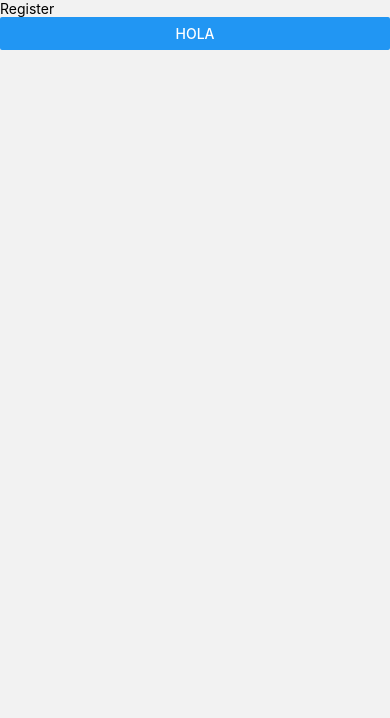
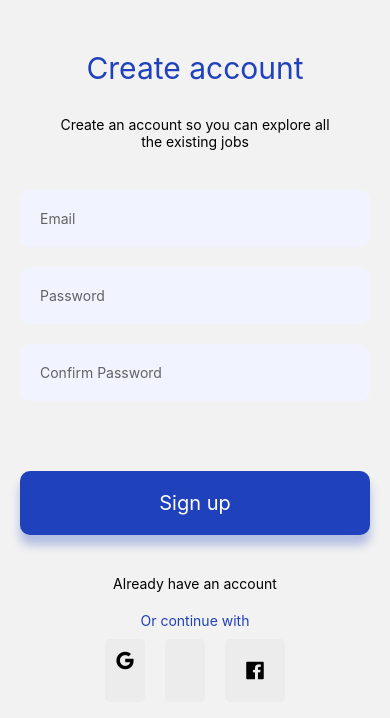
Before and after one commit to Jwilv/tw-reactnative, a React Native app: screen /Register in a window 390 px wide. Shown: the top 718 px of the page. Built offline with nearby package versions, Linux system fonts and the light colour scheme.

Commit message:
Creacion del register

```diff
--- a/components/AppTextInput.js
+++ b/components/AppTextInput.js
@@ -8,7 +8,7 @@ import {
   import React, { useState } from "react";
 
   export default function AppTextInput({ ...otherProps }) {
-    const [focused, setFocused] = useState<boolean>(false);
+    const [focused, setFocused] = useState(false);
     return (
       <TextInput
         onFocus={() => setFocused(true)}
--- a/screens/RegisterScreen.js
+++ b/screens/RegisterScreen.js
@@ -1,14 +1,168 @@
-import React from 'react';
-import { StyleSheet, Text, View, Image, ScrollView, Button} from 'react-native';
+import {
+    SafeAreaView,
+    StyleSheet,
+    Text,
+    TextInput,
+    TouchableOpacity,
+    View,
+  } from "react-native";
+  import React from "react";
+  import { Ionicons } from "@expo/vector-icons";
+  import { NativeStackScreenProps } from "@react-navigation/native-stack";
+  import AppTextInput from "../components/AppTextInput";
 
 
-export default function RegisterScreen({navigation}) {
-  return (
-    <>
-        <Text>Register</Text>
-        <Button
-          title='hola'
-          onPress={() => {navigation.navigate('Hoe')}}/>
-    </>
-  );
-}
+  export default function LoginScreen({navigation}) {
+    return (
+      <SafeAreaView>
+        <View
+          style={{
+            padding: 20,
+          }}
+        >
+          <View
+            style={{
+              alignItems: "center",
+            }}
+          >
+            <Text
+              style={{
+                fontSize: 30,
+                color: '#1F41BB',
+                marginVertical: 30,
+              }}
+            >
+              Create account
+            </Text>
+            <Text
+              style={{
+                fontSize: 14,
+                maxWidth: "80%",
+                textAlign: "center",
+              }}
+            >
+              Create an account so you can explore all the existing jobs
+            </Text>
+          </View>
+          <View
+            style={{
+              marginVertical: 30,
+            }}
+          >
+            <AppTextInput placeholder="Email" />
+            <AppTextInput placeholder="Password" />
+            <AppTextInput placeholder="Confirm Password" />
+          </View>
+
+          <TouchableOpacity
+            style={{
+              padding: 20,
+              backgroundColor: '#1F41BB',
+              marginVertical: 30,
+              borderRadius: 10,
+              shadowColor: '#1F41BB',
+              shadowOffset: {
+                width: 0,
+                height: 10,
+              },
+              shadowOpacity: 0.3,
+              shadowRadius: 10,
+            }}
+          >
+            <Text
+              style={{
+                color: '#fff',
+                textAlign: "center",
+                fontSize: 20,
+              }}
+            >
+              Sign up
+            </Text>
+          </TouchableOpacity>
+          <TouchableOpacity
+            onPress={() => navigate("Login")}
+            style={{
+              padding: 10,
+            }}
+          >
+            <Text
+              style={{
+                color: '#000',
+                textAlign: "center",
+                fontSize: 14,
+              }}
+            >
+              Already have an account
+            </Text>
+          </TouchableOpacity>
+
+          <View
+            style={{
+              marginVertical: 10,
+            }}
+          >
+            <Text
+              style={{
+                color: '#1F41BB',
+                textAlign: "center",
+                fontSize: 14,
+              }}
+            >
+              Or continue with
+            </Text>
+
+            <View
+              style={{
+                marginTop: 10,
+                flexDirection: "row",
+                justifyContent: "center",
+              }}
+            >
+              <TouchableOpacity
+                style={{
+                  padding: 10,
+                  backgroundColor: '#ECECEC',
+                  borderRadius: 5,
+                  marginHorizontal: 10,
+                }}
+              >
+                <Ionicons
+                  name="logo-google"
+                  color={'#000'}
+                  size={20}
+                />
+              </TouchableOpacity>
+              <TouchableOpacity
+                style={{
+                  padding: 10,
+                  backgroundColor: '#ECECEC',
+                  borderRadius: 5,
+                  marginHorizontal: 10,
+                }}
+              >
+                <Ionicons
+                  name="logo-apple"
+                  color={'#ECECEC'}
+                  size={20}
+                />
+              </TouchableOpacity>
+              <TouchableOpacity
+                style={{
+                  padding: 20,
+                  backgroundColor: '#ECECEC',
+                  borderRadius: 5,
+                  marginHorizontal: 10,
+                }}
+              >
+                <Ionicons
+                  name="logo-facebook"
+                  color={'#000'}
+                  size={20}
+                />
+              </TouchableOpacity>
+            </View>
+          </View>
+        </View>
+      </SafeAreaView>
+    );
+  };
```
